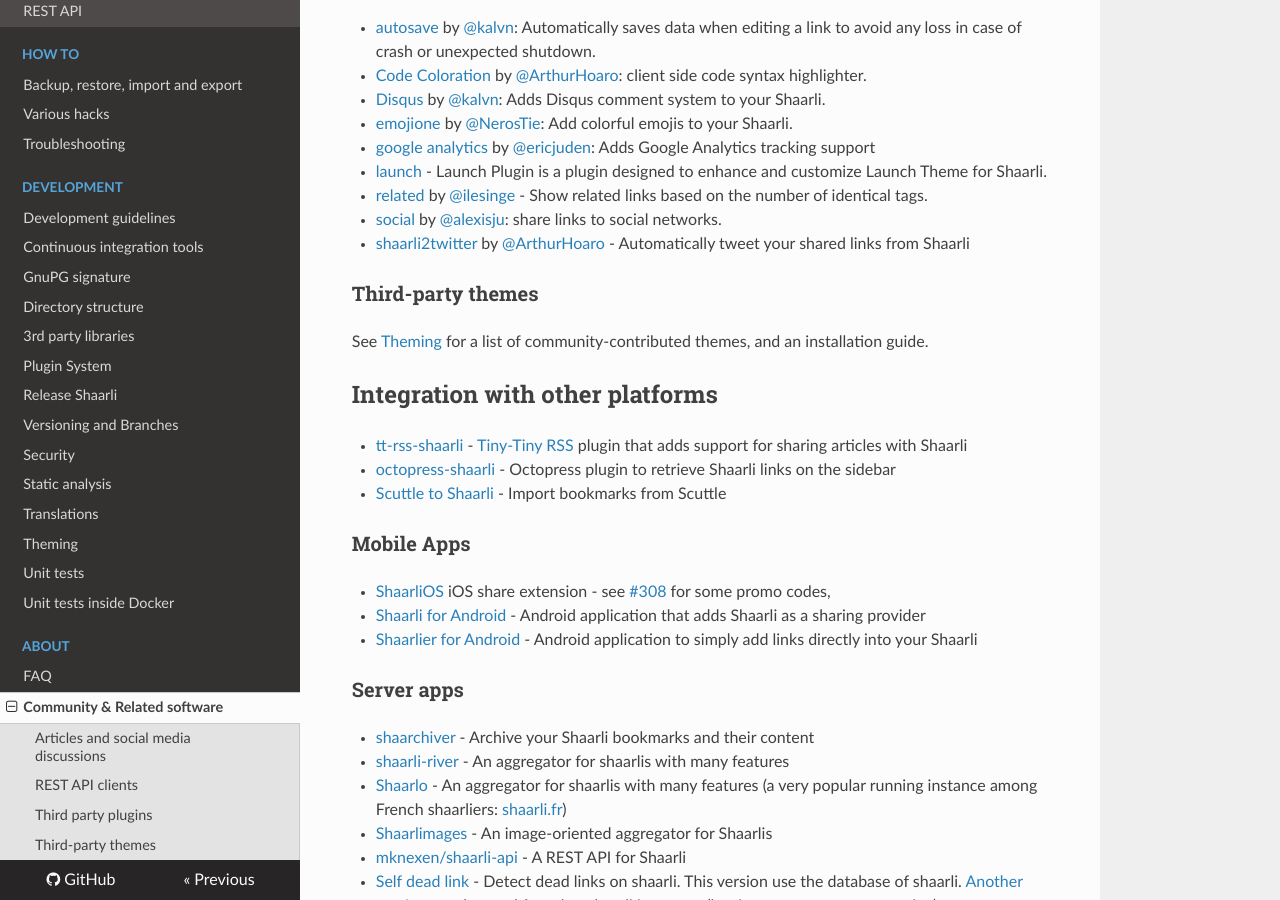
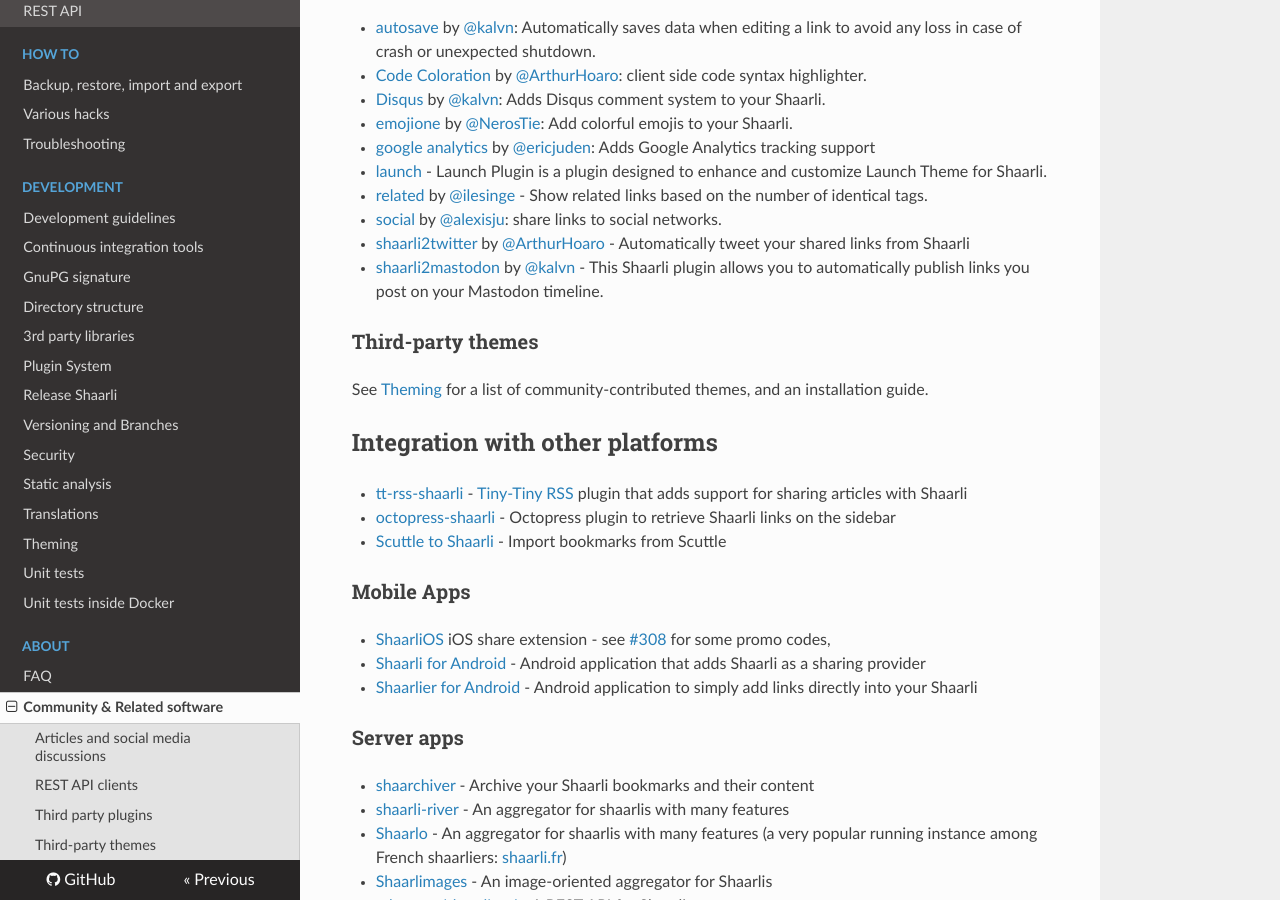
Before and after one commit to sebsauvage/Shaarli, an MkDocs documentation site: the page built from doc/md/Community-&-Related-software.md, in a window 1280 px wide and 900 px high, scrolled down 793 px. Built offline with MkDocs 1.6.1, drawn with Linux system fonts in a browser that asks for light colours; nearby versions of some CDN libraries; old or Windows-style settings are respelled for this version of MkDocs.

Commit message:
Addition of shaarli2mastodon plugin.

```diff
--- a/doc/md/Community-&-Related-software.md
+++ b/doc/md/Community-&-Related-software.md
@@ -34,6 +34,7 @@
 - [related](https://github.com/ilesinge/shaarli-related) by [@ilesinge](https://github.com/ilesinge) - Show related links based on the number of identical tags.
 - [social](https://github.com/alexisju/social) by [@alexisju](https://github.com/alexisju): share links to social networks.
 - [shaarli2twitter](https://github.com/ArthurHoaro/shaarli2twitter) by [@ArthurHoaro](https://github.com/ArthurHoaro) - Automatically tweet your shared links from Shaarli
+- [shaarli2mastodon](https://github.com/kalvn/shaarli2mastodon) by [@kalvn](https://github.com/kalvn) - This Shaarli plugin allows you to automatically publish links you post on your Mastodon timeline.
 
 
 ### Third-party themes
```
